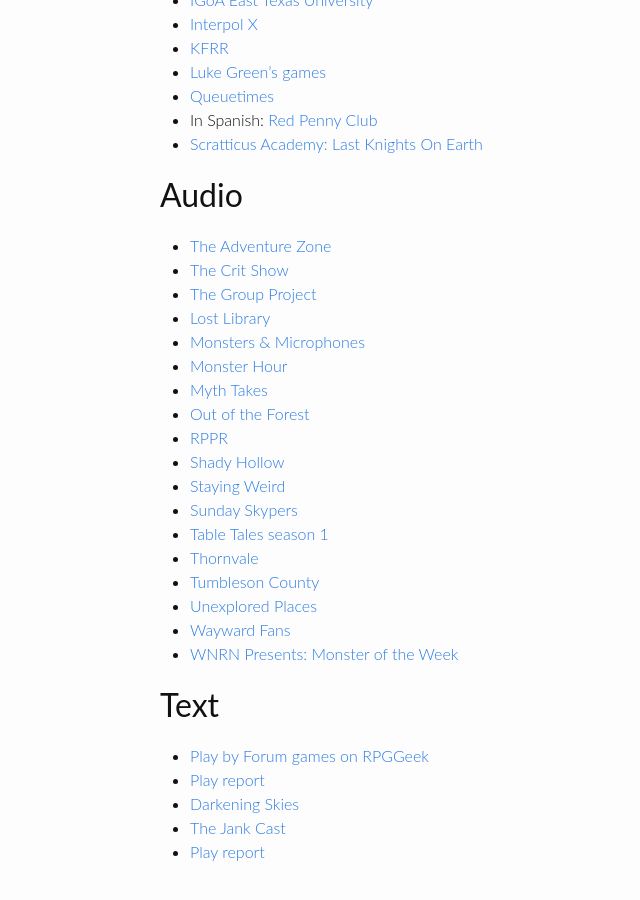
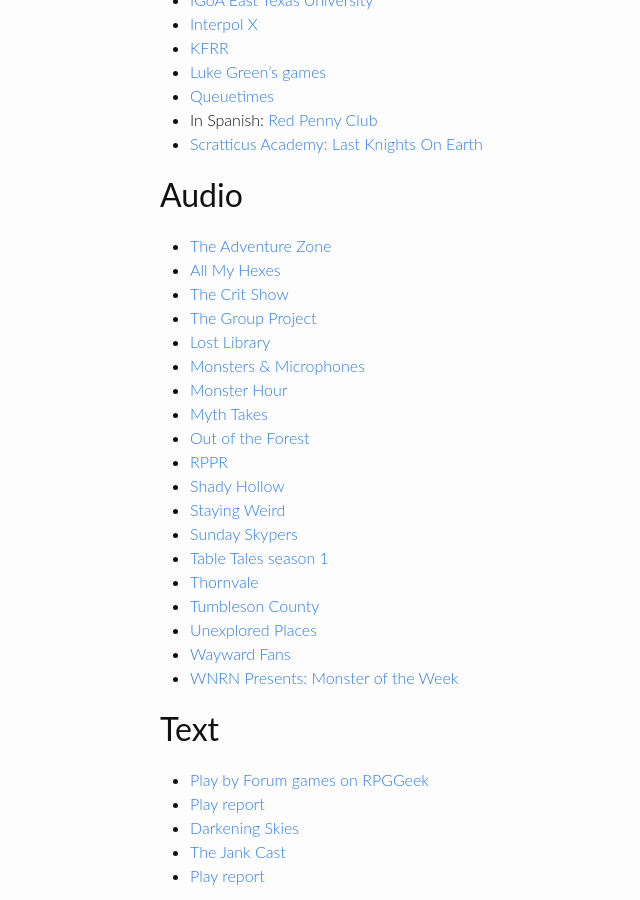
Before and after one commit to michael-sands/generic_games_site, a Jekyll site: the page built from motw_actual_plays.md, in a window 1280 px wide and 900 px high, scrolled down 452 px. Shown: the whole window, without its empty margins (110-750 px from the left). Built offline with Jekyll 4.4.1, drawn with Linux system fonts in a browser that asks for light colours.

Commit message:
add a new podcast

```diff
--- a/motw_actual_plays.md
+++ b/motw_actual_plays.md
@@ -26,6 +26,7 @@
 Audio
 -----
 * [The Adventure Zone](http://www.maximumfun.org/adventure-zone/setup-adventure-zone-amnesty)
+* [All My Hexes](https://allmyhexes.simplecast.com/)
 * [The Crit Show](https://thecritshowpodcast.com/)
 * [The Group Project](https://thegroupproject.com/)
 * [Lost Library](https://itunes.apple.com/us/podcast/the-lost-library/id1358744382)
```
Also changed, not shown: 1 other file.
